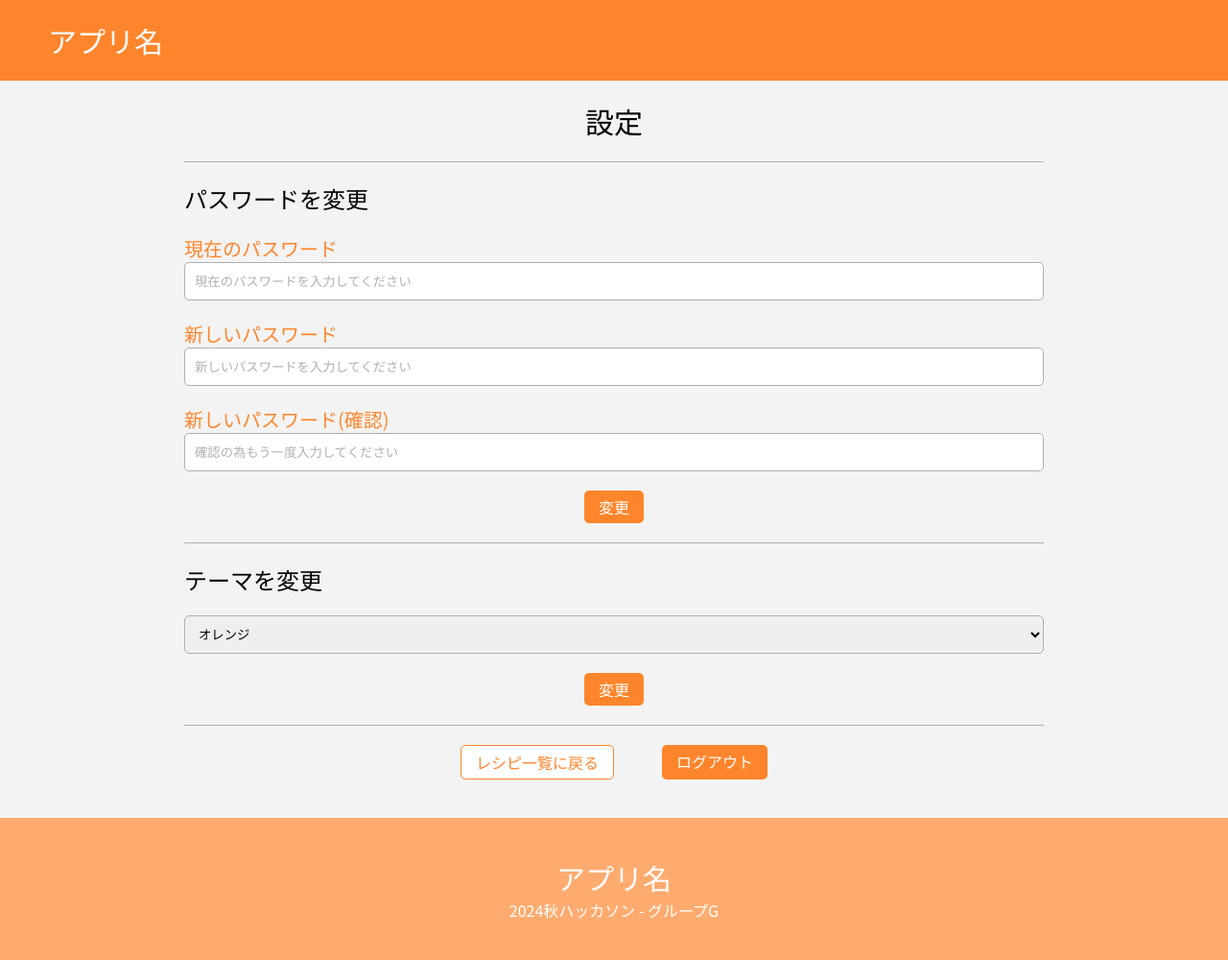
After one commit to yoshiokaharuto/2024_hakkason_Gteam, a PHP site: page /settings.php in a window 1280 px wide. The commit adds this page. Shown: the whole page at 96% size. Run offline with PHP 8.4, Linux system fonts and the light colour scheme.

Commit message:
設定画面　仮作成

```diff
--- a/css/style.css
+++ b/css/style.css
@@ -14,6 +14,8 @@ html, body, main, div, span, h1, h2, h3, p, ol, ul, li {
     --sub-color: #FFAB6F;
     --gray: #B0B0B0;
     --light-gray: #F3F3F3;
+    --text-color: black;
+    --invert-text-color: white;
 }
 
 body {
@@ -33,7 +35,7 @@ body {
 }
 
 .app-name {
-    color: white;
+    color: var(--invert-text-color);
     font-size: 30px;
     font-weight: normal;
 }
@@ -62,7 +64,7 @@ main {
 }
 
 footer {
-    color: white;
+    color: var(--invert-text-color);
     background-color: var(--sub-color);
     text-align: center;
     padding: 40px;
@@ -280,7 +282,7 @@ footer {
 .button-container .white-button {
     font-size: 16px;
     color: var(--main-color);
-    background-color: white;
+    background-color: var(--invert-text-color);
     border: 1px solid var(--main-color);
     border-radius: 5px;
 }
@@ -291,7 +293,7 @@ footer {
 
 .button-container .main-button {
     font-size: 16px;
-    color: white;
+    color: var(--invert-text-color);
     background-color: var(--main-color);
     border: none;
     border-radius: 5px;
@@ -423,3 +432,20 @@ footer {
 .link-message a:active {
     color: var(--sub-color);
 }
+
+/* ========== ↑ 主にuser_register, login ========== */
+/* ========== ↓ 主にsettings ========== */
+.settings-section {
+    margin-top: 20px;
+    border-top: 1px solid var(--gray);
+}
+
+.settings-section h2 {
+    font-weight: normal;
+    margin-top: 20px;
+}
+
+.settings-section .button-container {
+    border-top: 0;
+    padding-top: 0;
+}
--- a/index.php
+++ b/index.php
@@ -91,6 +91,7 @@ if($maxId !== false) {
             </span>
         </a>
         <a href="login.php">ログイン</a> <!-- 仮 -->
+        <a href="settings.php">設定</a> <!-- 仮 -->
     </header>
 
     <main>
@@ -100,7 +101,7 @@ if($maxId !== false) {
                 <div id="searchByTag-container">
                     <!-- カテゴリタグの<select> -->
                     <!-- 取得したカテゴリタグと主要食材タグをそれぞれ<option>として動的に生成 -->
-                    <select name="category_tag">
+                    <select name="category_tag" class="post-item">
                         <option value="">カテゴリを選択</option>
                         <?php foreach($categories as $category): ?>
                             <option value="<?= htmlspecialchars($category['category_name'], ENT_QUOTES, 'UTF-8') ?>" <?= isset($_GET['category_tag']) && $_GET['category_tag'] === $category['category_name'] ? 'selected' : '' ?>>
@@ -109,7 +110,7 @@ if($maxId !== false) {
                         <?php endforeach; ?>
                     </select>
                     <!-- 主要食材タグの<select> -->
-                    <select name="ingredient_tag">
+                    <select name="ingredient_tag" class="post-item">
                         <option value="">主要食材を選択</option>
                         <?php foreach($ingredients as $ingredient): ?>
                             <option value="<?= htmlspecialchars($ingredient['ingredient_name'], ENT_QUOTES, 'UTF-8') ?>" <?= isset($_GET['ingredient_tag']) && $_GET['ingredient_tag'] === $ingredient['ingredient_name'] ? 'selected' : '' ?>>
--- /dev/null
+++ b/settings.php
@@ -0,0 +1,83 @@
+<?php
+?>
+
+<!DOCTYPE html>
+<html lang="ja">
+<head>
+    <meta charset="UTF-8">
+    <meta name="viewport" content="width=device-width, initial-scale=1.0">
+    <title>設定画面</title>
+    <link rel="stylesheet" href="css/style.css">
+    <link rel="preconnect" href="https://fonts.googleapis.com">
+    <link rel="preconnect" href="https://fonts.gstatic.com" crossorigin>
+    <link href="https://fonts.googleapis.com/css2?family=Noto+Sans+JP:wght@100..900&display=swap" rel="stylesheet">
+    <link rel="stylesheet" href="https://fonts.googleapis.com/css2?family=Material+Symbols+Outlined:opsz,wght,FILL,GRAD@40,400,0,0" />
+</head>
+<body>
+    <header>
+        <a href="index.php">
+            <h1 class="app-name">アプリ名</h1>
+        </a>
+    </header>
+
+    <main>
+        <div id="page-name-section">
+            <h1>設定</h1>
+        </div>
+        <div class="settings-section">
+            <h2>パスワードを変更</h2>
+            <form action="" method="POST">
+                <div class="post-item-container">
+                    <label>
+                        現在のパスワード
+                        <input type="text" name="currentPassword" placeholder="現在のパスワードを入力してください" class="post-item">
+                    </label>
+                </div>
+                <div class="post-item-container">
+                    <label>
+                        新しいパスワード
+                        <input type="password" name="newPassword" placeholder="新しいパスワードを入力してください" class="post-item">
+                    </label>
+                </div>
+                <div class="post-item-container">
+                    <label>
+                        新しいパスワード(確認)
+                        <input type="password" name="newPasswordCheck" placeholder="確認の為もう一度入力してください" class="post-item">
+                    </label>
+                </div>
+                <div class="button-container">
+                    <input type="submit" value="変更" class="main-button">
+                </div>
+            </form>
+        </div>
+
+        <div class="settings-section">
+            <h2>テーマを変更</h2>
+            <form action="" method="POST">
+                <div class="post-item-container">
+                    <label>
+                        <select name="theme" class="post-item">
+                            <option value="orange">オレンジ</option>
+                            <option value="blue">ブルー</option>
+                            <option value="gray">グレー</option>
+                        </select>
+                    </label>
+                </div>
+                <div class="button-container">
+                    <input type="submit" value="変更" class="main-button">
+                </div>
+            </form>
+        </div>
+
+        <div class="button-container">
+            <a href="index.php" class="white-button">レシピ一覧に戻る</a>
+            <a href="" class="main-button">ログアウト</a>
+        </div>
+    </main>
+
+    <footer>
+        <h1 class="app-name">アプリ名</h1>
+        <p>2024秋ハッカソン - グループG</p>
+    </footer>
+</body>
+</html>
```
Also changed, not shown: other parts of css/style.css (+21 -14 lines).
